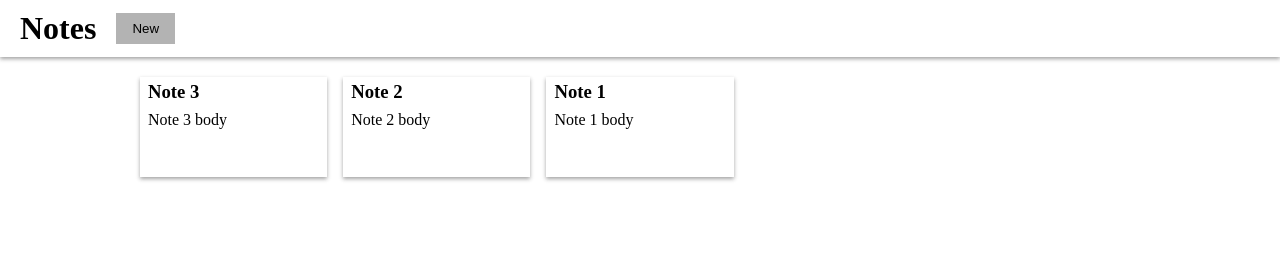
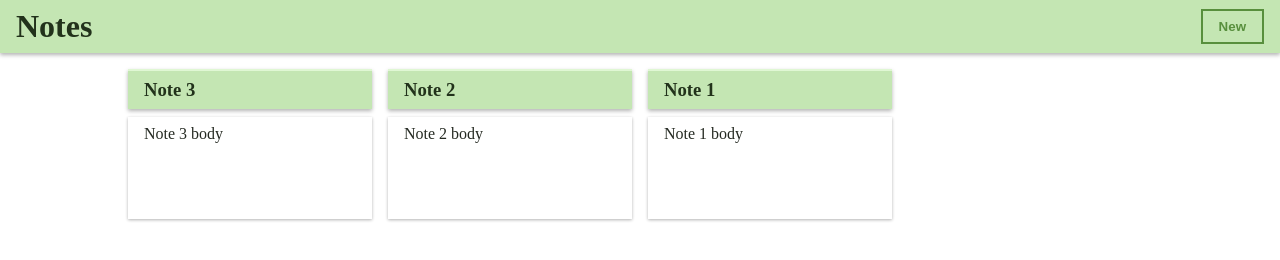
Before and after one commit to andyrift/js-notes, a plain HTML site: page index.html in a window 1280 px wide. Drawn offline with Linux system fonts and the light colour scheme.

Commit message:
feat: change styles

```diff
--- a/index.html
+++ b/index.html
@@ -26,12 +26,12 @@
             -->
         </div>
         <div class="note-editor hidden">
-            <input type="text" class="note-editor__title">
+            <input type="text" placeholder="Untitled" class="note-editor__title">
             <textarea name="body" class="note-editor__body"></textarea>
             <div class="note-editor__actions">
-                <button class="note-editor__delete">Delete</button>
-                <button class="note-editor__cancel">Cancel</button>
-                <button class="note-editor__submit">Submit</button>
+                <button class="note-editor__delete button">Delete</button>
+                <button class="note-editor__cancel button">Cancel</button>
+                <button class="note-editor__submit button">Submit</button>
             </div>
         </div>
     </div>
--- a/styles.css
+++ b/styles.css
@@ -4,61 +4,79 @@ body {
 }
 
 .top-bar {
-    padding: 10px 20px;
+    background: hsl(100, 50%, 80%);
+    box-shadow: 0 2px 4px hsl(0, 0%, 0%, 30%);
+    margin: 0;
+    padding: 8px 16px;
     display: flex;
-    gap: 20px;
     align-items: center;
-    box-shadow: 0 2px 4px hsl(0, 0%, 10%, 40%);
+    justify-content: space-between;
+    gap: 16px;
 }
 
 .top-bar__title {
+    color: hsl(100, 30%, 15%);
     margin: 0;
     padding: 0;
 }
 
 .button {
-    border: none;
+    background: transparent;
+    font-weight: 700;
+    border: solid 2px hsl(100, 40%, 40%);
+    color: hsl(100, 40%, 40%);
+    font-weight: 700;
+    margin: 0;
     padding: 8px 16px;
-    background: hsl(0, 0%, 70%);
     outline: none;
     cursor: pointer;
 }
 
 .button:hover {
-    background: hsl(0, 0%, 80%);
+    background: hsl(100, 30%, 90%);
 }
 
 .page-content {
     margin: auto;
-    padding: 20px;
-    width: 1000px;
+    padding: 16px;
+    width: 1024px;
 }
 
 .note-container {
     display: grid;
-    grid-template-columns: repeat(5, 1fr);
+    grid-template-columns: repeat(4, 1fr);
     flex-wrap: wrap;
     gap: 16px;
 }
 
 .note-card {
-    height: 100px;
-    box-shadow: 0 2px 4px hsl(0, 0%, 10%, 40%);
+    height: 150px;
 }
 
 .note-card__content {
     padding: 0;
     margin: 0;
+    height: 100%;
+    display: flex;
+    gap: 8px;
+    flex-direction: column;
 }
 
 .note-card__title {
-    padding: 4px 8px;
+    background: hsl(100, 50%, 80%);
+    border-top: solid 2px hsl(100, 70%, 90%);
+    box-shadow: 0 2px 4px hsl(0, 0%, 0%, 30%);
+    color: hsl(100, 30%, 15%);
     margin: 0;
+    padding: 8px 16px;
 }
 
 .note-card__body {
-    padding: 4px 8px;
+    box-shadow: 0 1px 3px hsl(0, 0%, 0%, 30%);
+    color: hsl(100, 10%, 15%);
+    flex-grow: 1;
     margin: 0;
+    padding: 8px 16px;
 }
 
 .note-editor {
@@ -70,14 +88,16 @@ body {
 }
 
 .note-editor__title {
-    border: 2px solid hsl(0, 0%, 50%);
+    border: solid 2px hsl(100, 40%, 40%);
     outline: none;
     padding: 4px 8px;
+    font-size: 16px;
+    font-weight: 600;
 }
 
 .note-editor__body {
     padding: 4px 8px;
-    border: 2px solid hsl(0, 0%, 50%);
+    border: solid 2px hsl(100, 40%, 40%);
     outline: none;
     resize: none;
     height: 200px;
```
